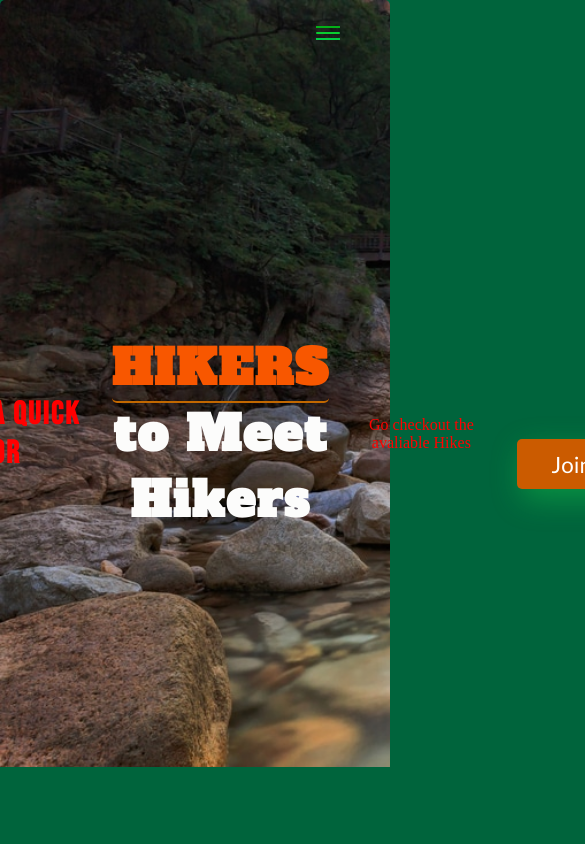
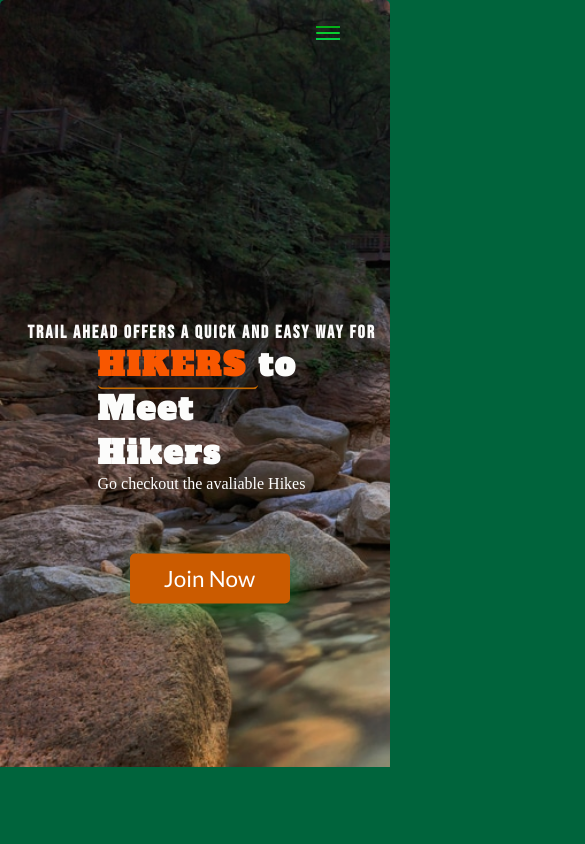
Before and after one commit to DQuaya/Trail-Ahead-Front-End, a React (Create React App) app: page / in a window 390 px wide. Shown: the top 844 px of the page, 585 px wide, since content can reach past the window. Built offline with nearby package versions, Linux system fonts and the light colour scheme.

Commit message:
correct the positioning of the navbar on the home page

```diff
--- a/src/App.css
+++ b/src/App.css
@@ -3,7 +3,6 @@
   min-height: 100vh;
   display: flex;
   flex-direction: column;
-
 }
 
 .stroke-text{
--- a/src/Components/Home/Home.css
+++ b/src/Components/Home/Home.css
@@ -7,9 +7,10 @@
      background-image: url('./hero.GIF');
 }
 
+
 .header-heading{
 	font-family: 'Montserrat';
-	width: 900px;
+	width: 400px;
 	position: absolute;
     left: 25%;
     top: 55%;
@@ -71,6 +72,7 @@ span{
 }
 
 
+
 /* Attempting to make home responsive */
 
 @media screen and (max-width: 768px){
@@ -79,9 +81,29 @@ span{
 		background-image: url('./mobile2.jpg');
         flex-direction: column;
         display: flex;
+        flex-wrap: wrap;
+        width: 100%;
 	}
 
-    .header-heading{
+    .header-heading h3{
+        font-size:large;
+        margin-left: 30px;
+    }
+
+    .header-heading h1{
+        font-size: xx-large;
+        margin-left: 100px;
+    }
+
+    .header-heading p {
+        margin-left: 100px;
+        color: white;
+    }
+
+    .header-btns{
+        margin-left: 100px;
+    }
+    /* .header-heading{
 		left: 50%;
 		top: 50%;
         transform: translate(-50%,-50%);
@@ -96,14 +118,14 @@ span{
 
     .header-heading h1{
         font-size: 3rem;
-    }
-    .header-heading h3{
+    } */
+    /* .header-heading h3{
         color: red;
         font-size: 2rem;
 
-    }
+    } */
 
-    #attempt{
+    /* #attempt{
         color: red;
         flex-direction: column;
         flex-wrap: wrap;
@@ -113,9 +135,13 @@ span{
         font-size: 1rem;
     }
 
-    .Trying{
+    .home-main{
         flex-direction: column;
     }
+
+    #main:nth-child(1){
+        color: red;
+    } */
 }
 
 
--- a/src/Components/Home/Home.js
+++ b/src/Components/Home/Home.js
@@ -9,12 +9,12 @@ import Aboutsection from "../Aboutsection/Aboutsection";
 const Home = () => {
 
   return (
-    <div className="Trying">
+    <div className="home-main">
       <div id='main'>
         <div className='header-heading'>
           <h3>Trail Ahead offers a quick and easy way for </h3>
           <h1><span>Hikers </span> to Meet <br/>Hikers</h1>
-            <p id="attempt">Go checkout the avaliable Hikes</p>
+            <p>Go checkout the avaliable Hikes</p>
           <div className='header-btns'>
             <Link to='/signup' className='logo' smooth={true} duration={2000}>
               <a href='#' className='header-btn'>Join Now</a>
```
